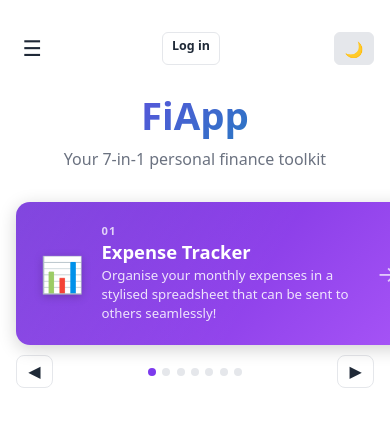
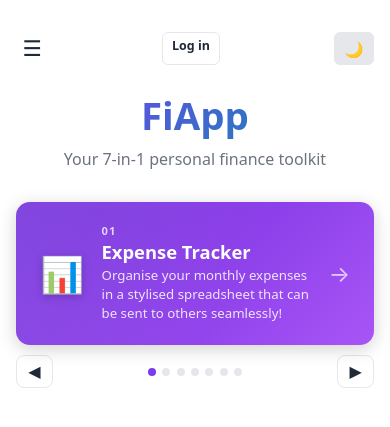
Before and after one commit to dbrp2008/dbrp2008.github.io, a Flask app: page / in a window 390 px wide; the page is wider, and only the part inside the window is pictured. Shown: the top 427 px of that part. Run offline with Flask 3, Linux system fonts and the light colour scheme; some libraries are stand-ins or nearby versions.

Commit message:
Add box-sizing to mobile card styles

```diff
--- a/templates/index.html
+++ b/templates/index.html
@@ -169,7 +169,7 @@
     /* ── Mobile card deck (≤640px) ── */
     @media (max-width: 640px) {
       .cards { display:block; position:relative; }
-      .app-card, .app-card-last { display:none; width:100%; }
+      .app-card, .app-card-last { display:none; width:100%; box-sizing:border-box; }
       .app-card.deck-active { display:block; }
       .deck-nav { display:flex; align-items:center; justify-content:space-between; margin-top:.65rem; gap:.5rem; }
       .deck-arrow { background:none; border:1.5px solid var(--panel-border); border-radius:8px; color:var(--fg); font-size:1rem; padding:.35rem .7rem; cursor:pointer; flex-shrink:0; }
```
